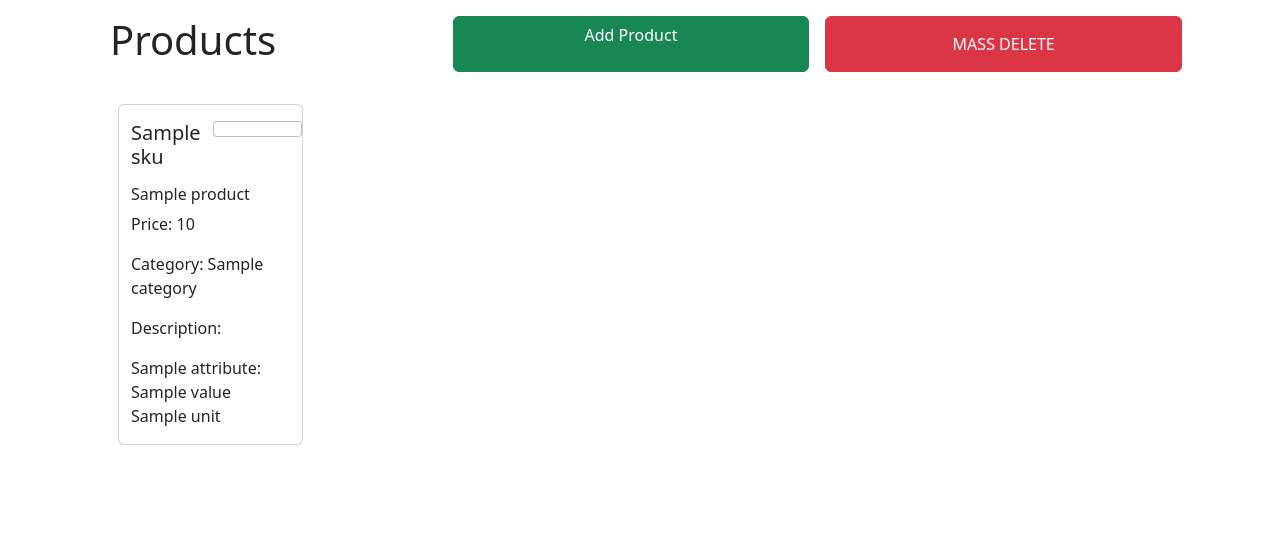
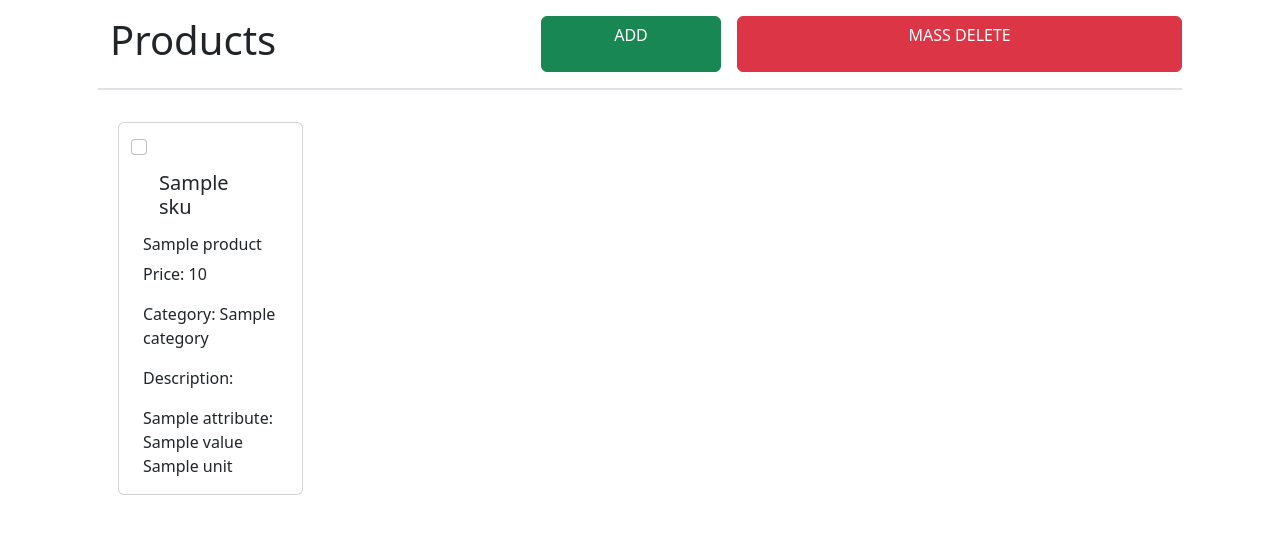
Before and after one commit to NaurisVersis/JuniorDevTestTask, a PHP site: template templates/index.html.twig in a window 1280 px wide. Shown: the top 534 px of the page. Run offline with PHP 8.4, Linux system fonts and the light colour scheme; the template is opened without the code that fills it: most values are stand-ins (such as "Sample title", 1, 10 or a date in 2020); some libraries are stand-ins or nearby versions.

Commit message:
added Mass Delete and some css with bootstrap

```diff
--- a/app/routing.php
+++ b/app/routing.php
@@ -3,6 +3,8 @@
 use JuniorDevTestTask\Controllers\AddProductAttributesFormController;
 use JuniorDevTestTask\Controllers\AddProductFormController;
 use JuniorDevTestTask\Controllers\CreateProductController;
+use JuniorDevTestTask\Controllers\DeleteProductsController;
+use JuniorDevTestTask\Controllers\ValidateSkuController;
 use JuniorDevTestTask\Views\ProductsView;
 
 
@@ -15,3 +17,5 @@ $router->map('GET', '/', ProductsView::class);
 $router->map('GET', '/add-product', AddProductFormController::class);
 $router->map('GET', '/add-product-attributes/{categoryId}', AddProductAttributesFormController::class);
 $router->map('POST', '/create-product', CreateProductController::class);
+$router->map('GET', '/validate-product-sku', ValidateSkuController::class);
+$router->map('POST', '/delete-products', DeleteProductsController::class);
--- a/composer.json
+++ b/composer.json
@@ -11,7 +11,7 @@
         "vlucas/phpdotenv": "^5.5",
         "doctrine/orm": "^2.13",
         "symfony/cache": "^6.1",
-        "twig/twig": "^3.4",
-        "twbs/bootstrap": "5.2.2"
+        "twig/twig": "^3.4"
+
     }
 }
--- a/src/Entities/Product.php
+++ b/src/Entities/Product.php
@@ -46,6 +46,10 @@ class Product
         $this->name = $name;
         $this->price = $price;
         $this->attributeValues = new ArrayCollection();
+    }
+    public function getId(): int
+    {
+        return $this->id;
     }
         public function getSku(): string
     {
--- a/templates/index.html.twig
+++ b/templates/index.html.twig
@@ -2,35 +2,64 @@
     <link href="https://cdn.jsdelivr.net/npm/bootstrap@5.2.2/dist/css/bootstrap.min.css" rel="stylesheet" integrity="sha384-Zenh87qX5JnK2Jl0vWa8Ck2rdkQ2Bzep5IDxbcnCeuOxjzrPF/et3URy9Bv1WTRi" crossorigin="anonymous">
     <script src="https://cdn.jsdelivr.net/npm/bootstrap@5.2.2/dist/js/bootstrap.bundle.min.js" integrity="sha384-OERcA2EqjJCMA+/3y+gxIOqMEjwtxJY7qPCqsdltbNJuaOe923+mo//f6V8Qbsw3" crossorigin="anonymous"></script>
     <script src="https://ajax.googleapis.com/ajax/libs/jquery/3.6.0/jquery.min.js"></script>
+    <script>
+        $(document).ready(function () {
+            $('#mass-delete').click(function () {
+                let container = $(".delete-checkbox:checked").parent();
+                let ids = container.map(function () {
+                    return $(this).data("id");
+                }).get();
 
+                $.ajax({
+                    url: '/delete-products',
+                    type: 'POST',
+                    data: {
+                        'product_ids': ids,
+                    },
+                    success: function (data) {
+                        container.remove();
+                    },
+                    error: function (jqXHR) {
+                    }
+                });
+            });
+        });
+    </script>
+<title>Scandiweb Junior Developer Test Task </title>
 </head>
 
 <body class="container">
-<div class="row m-3">
+<div class="row m-3 border-bottom border-2 pb-3">
     <h1 class="col">Products</h1>
-    <a href="/add-product" type="button" class="btn btn-success col me-3">Add Product</a>
-    <button type="button" class="btn btn-danger col">MASS DELETE</button>
+    <a href="/add-product"  class="btn btn-success col-2 me-3">ADD</a>
+    <a href="#" id="mass-delete" class="btn btn-danger col">MASS DELETE</a>
+
 
 </div>
 
 
             <ul>
-                <div class="row">
+                <div class="row ">
 
                         {% for product in products %}
-                            <li class="col-2 card m-3  pt-3">
-                                <div class="row">
-                                    <h5 class="card-title col mb-3">{{ product.sku|e }}</h5>
-                                    <input class=" col form-check-input mt-0" type="checkbox" value="" aria-label="Checkbox for deleting product">
-                                </div>
+                            <li data-id="{{ product.id}}" class="col-2 card m-3  pt-3">
+                                <input class=" col-6 form-check-input mt-0 me-2 delete-checkbox" type="checkbox">
+<div class="container">
+    <h5 class="card-title col m-3">{{ product.sku|e }}</h5>
+
 
     <h6>{{ product.name|e }}</h6>
     <p>Price: {{ product.price|e }} </p>
     <p>Category: {{ product.category.name|e }}</p>
+</div>
+
+                                <div class="container">
                                     <p>Description:</p>
                                     {% for attributeValue in product.attributeValues %}
                                         <p>{{ attributeValue.attribute.name|e }}: {{ attributeValue.value|e }} {{ attributeValue.attribute.unit|e }}</p>
                                     {% endfor %}
+                                </div>
+
 
                             </li>
 
```
Also changed, not shown: src/Controllers/CreateProductController.php (+1 -6 lines), templates/add-product-attributes.html.twig (+7 -2 lines), templates/add-product.html.twig (+29 -5 lines), 1 other file. Lines whose indentation alone changed are shown as unchanged.
